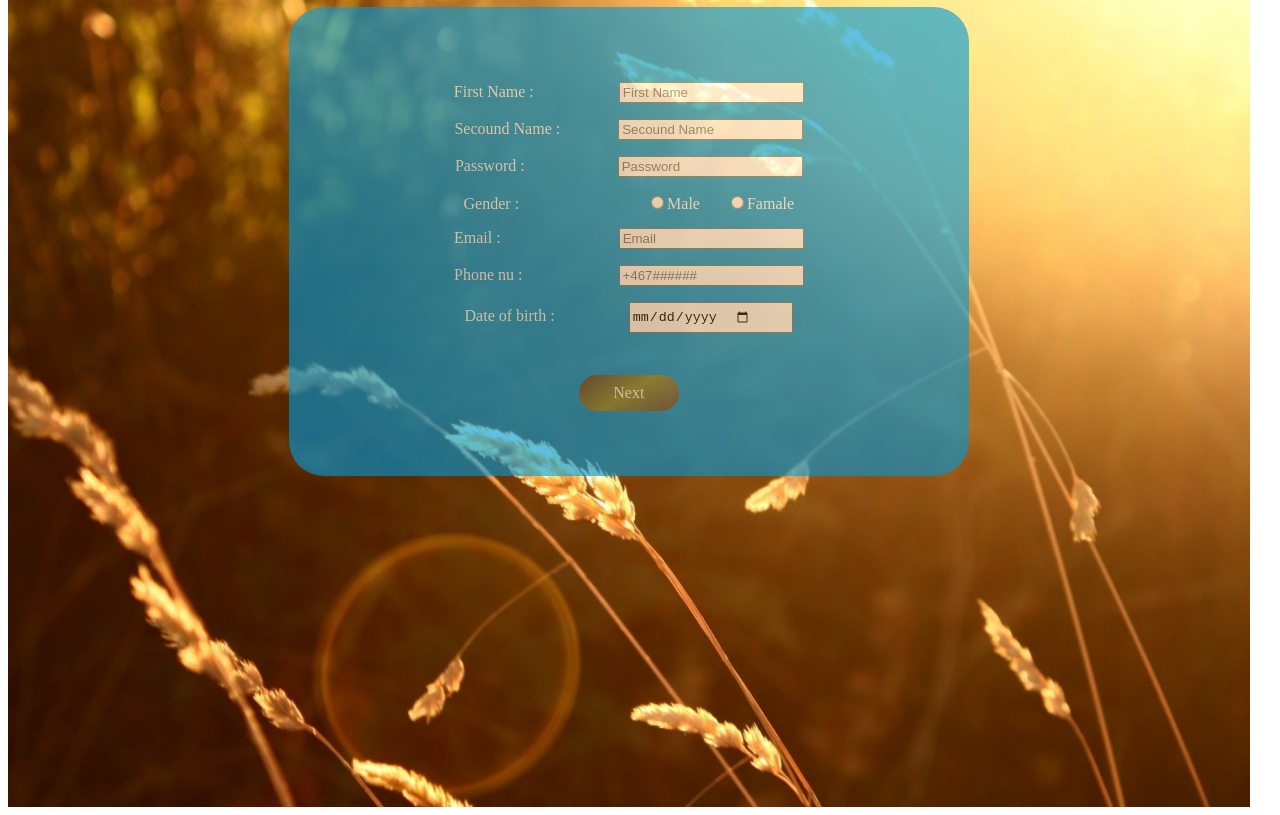
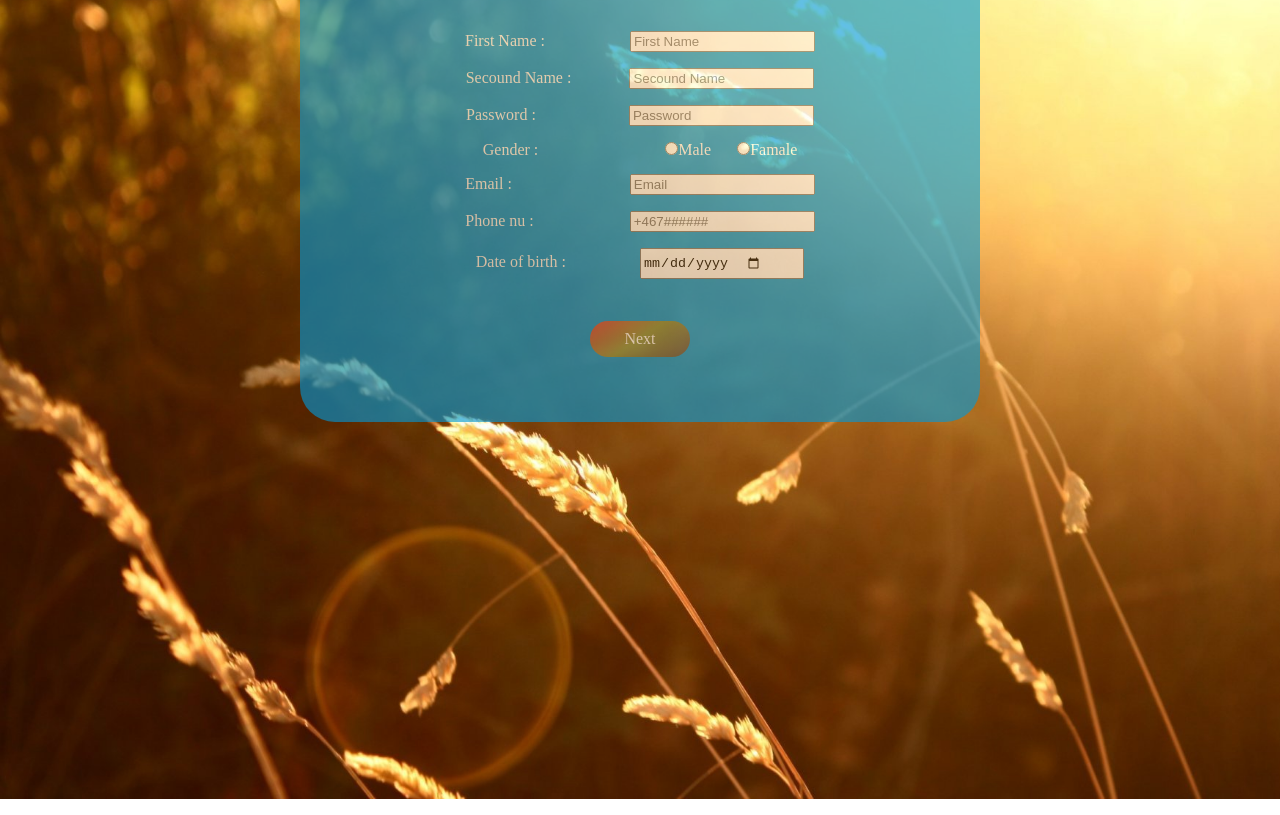
Before and after one commit to mezar97/challenge, a plain HTML site: page index.html in a window 1280 px wide. Shown: the part 81-896 px from the top of the page. Drawn offline with Linux system fonts and the light colour scheme.

Commit message:
added js and styled it

```diff
--- a/challenge.js
+++ b/challenge.js
@@ -2,10 +2,12 @@
 
 function f2() {
     var x = document.getElementById("Date").value;
-    console.log(x);
     if (x > '2000-01-01') {
         alert('you are under age');
-    } else {
+    } else if (x === '') {
+        alert('please put in your age...');
+    }
+     else {
         alert('you are one of us');
     }
 }
--- a/style.css
+++ b/style.css
@@ -5,10 +5,11 @@ body {
 *{
     box-sizing: border-box;
     overflow: auto;
+    margin: 0;
 }
 
 .top{
-    width: 97vw;
+    width: 100vw;
     height: 110vh;
     background-image: url("top1.jpg");
     background-size: cover;
@@ -80,9 +81,9 @@ body {
     text-align: center;
     -o-text-overflow: ellipsis;
     text-overflow: ellipsis;
-    background: -webkit-linear-gradient(-56.30993247402023deg, rgba(81,71,71,1) 0, rgba(135,147,66,1) 49%, rgba(86,78,78,1) 100%);
-    background: -moz-linear-gradient(146.30993247402023deg, rgba(81,71,71,1) 0, rgba(135,147,66,1) 49%, rgba(86,78,78,1) 100%);
-    background: linear-gradient(146.30993247402023deg, rgba(81,71,71,1) 0, rgba(135,147,66,1) 49%, rgba(86,78,78,1) 100%);
+    background: -webkit-linear-gradient(-56.30993247402023deg, rgb(216, 73, 73) 0, rgba(135,147,66,1) 49%, rgba(86,78,78,1) 100%);
+    background: -moz-linear-gradient(146.30993247402023deg, rgb(216, 73, 73) 0, rgba(135,147,66,1) 49%, rgba(86,78,78,1) 100%);
+    background: linear-gradient(146.30993247402023deg, rgb(216, 73, 73) 0, rgba(135,147,66,1) 49%, rgba(86,78,78,1) 100%);
     background-position: 50% 50%;
     -webkit-background-origin: padding-box;
     background-origin: padding-box;
```
